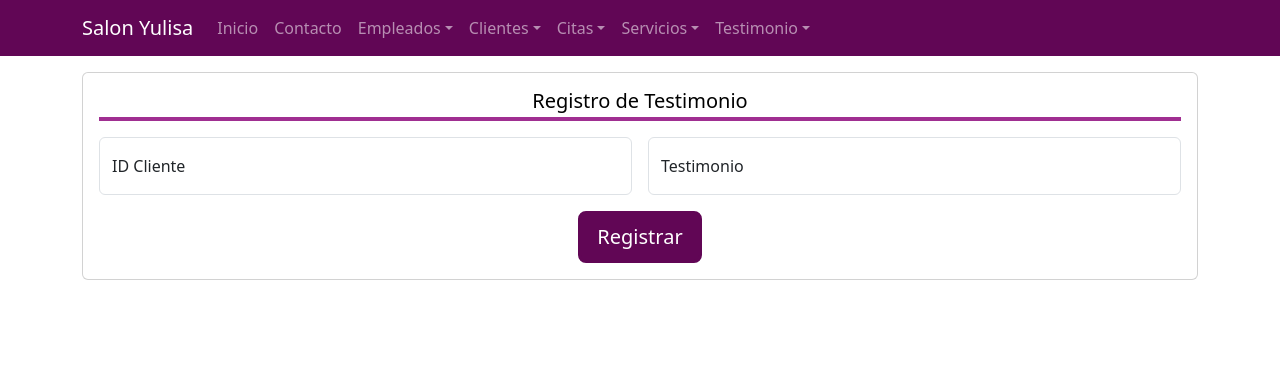
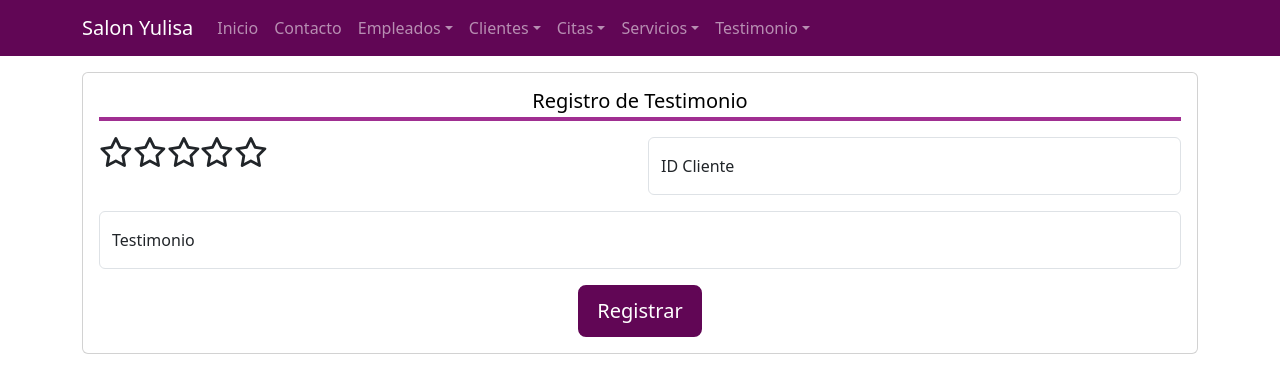
Before and after one commit to Oneyker21/Web_Salon_Yulisa, a React (Create React App) app in the folder daniela-frontend/: page /testimonio in a window 1280 px wide. Shown: the top 392 px of the page. Built offline with nearby package versions, Linux system fonts and the light colour scheme.

Commit message:
registro de testimonio (puntuacion).

```diff
--- a/daniela-frontend/src/pages/Testimonio.js
+++ b/daniela-frontend/src/pages/Testimonio.js
@@ -2,17 +2,18 @@ import React, { useState } from 'react';
 import { Form, Row, Col, Container, FloatingLabel, Card, Button } from 'react-bootstrap';
 import Header from '../components/Header';
 import '../styles/App.css';
+import { FontAwesomeIcon } from '@fortawesome/react-fontawesome';
+import { faStar as solidStar } from '@fortawesome/free-solid-svg-icons';
+import { faStar as regularStar } from '@fortawesome/free-regular-svg-icons';
 
 function Testimonio() {
-  // Crear un estado para cada campo del formulario
   const [fecha_testimonio, setFechaTestimonio] = useState('');
   const [testimonio, setTestimonio] = useState('');
   const [id_cliente, setIdCliente] = useState('');
+  const [puntuacion, setPuntuacion] = useState('');
 
-  // Función para manejar el envío del formulario
   const handleSubmit = async (e) => {
     e.preventDefault();
-
 
     function getCurrentDateFormatted() {
       const currentDate = new Date();
@@ -21,20 +22,16 @@ function Testimonio() {
       const day = String(currentDate.getDate()).padStart(2, '0');
       return `${year}-${month}-${day}`;
     }
-    // Usar la función para obtener la fecha formateada
     const currentDate = getCurrentDateFormatted();
 
-    // Crear un objeto con los datos del formulario
     const formData = {
-
-      fecha_testimonio:currentDate,
+      puntuacion,
       testimonio,
       id_cliente,
-
+      fecha_testimonio: currentDate,
     };
 
     try {
-      // Realizar una solicitud HTTP al backend para enviar los datos
       const response = await fetch('http://localhost:5000/crud/createtestimonios', {
         method: 'POST',
         headers: {
@@ -44,9 +41,8 @@ function Testimonio() {
       });
 
       if (response.ok) {
-        // El testimonio se creó exitosamente
         alert('Testimonio registrado exitosamente');
-        // Reiniciar los campos del formulario
+        setPuntuacion(0);
         setFechaTestimonio('');
         setTestimonio('');
         setIdCliente('');
@@ -71,6 +67,12 @@ function Testimonio() {
               <Row className="g-3">
 
                 <Col sm="6" md="6" lg="6">
+                  <FloatingLabel controlId="puntuacion" label="">
+                    <StarRating rating={puntuacion} onRatingChange={setPuntuacion} />
+                  </FloatingLabel>
+                </Col>
+
+                <Col sm="6" md="6" lg="6">
                   <FloatingLabel controlId="id_cliente" label="ID Cliente">
                     <Form.Control
                       type="text"
@@ -81,7 +83,7 @@ function Testimonio() {
                   </FloatingLabel>
                 </Col>
 
-                <Col sm="12" md="6" lg="6">
+                <Col sm="12" md="12" lg="12">
                   <FloatingLabel controlId="testimonio" label="Testimonio">
                     <Form.Control
                       as="textarea"
@@ -105,4 +107,35 @@ function Testimonio() {
   );
 }
 
+function StarRating({ rating, onRatingChange }) {
+  const maxRating = 5;
+  const starSize = 30;
+  const stars = [];
+
+  for (let i = 1; i <= maxRating; i++) {
+    const isSolid = i <= rating;
+
+    const starStyle = {
+      fontSize: `${starSize}px`,
+      cursor: 'pointer',
+      position: 'center',
+    };
+
+    stars.push(
+      <FontAwesomeIcon
+        key={i}
+        icon={isSolid ? solidStar : regularStar}
+        onClick={() => onRatingChange(i)}
+        style={starStyle}
+      />
+    );
+  }
+
+  return (
+    <div className="star-rating-container">
+      <div className="star-rating">{stars}</div>
+    </div>
+  );
+}
+
 export default Testimonio;
```
